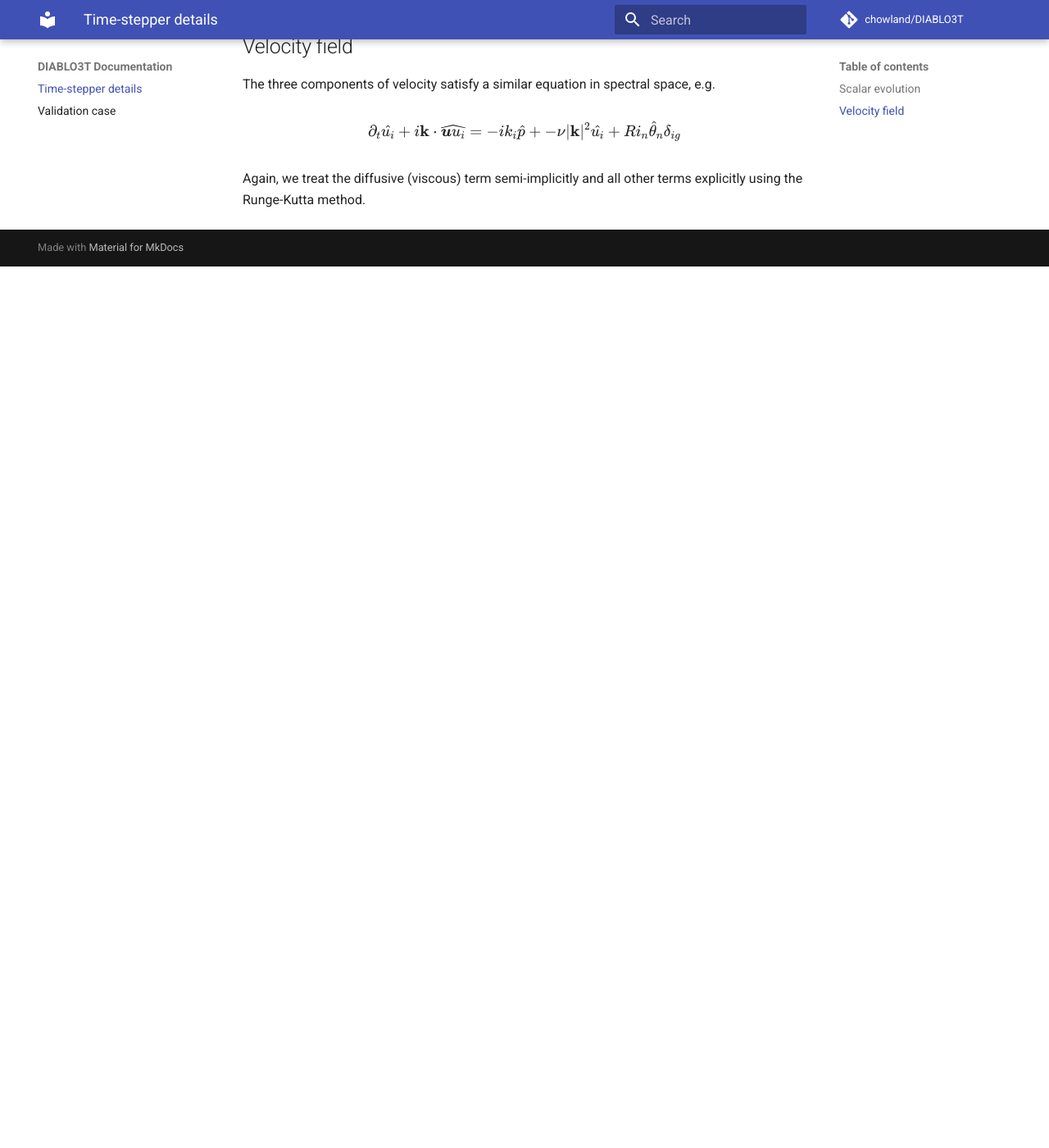
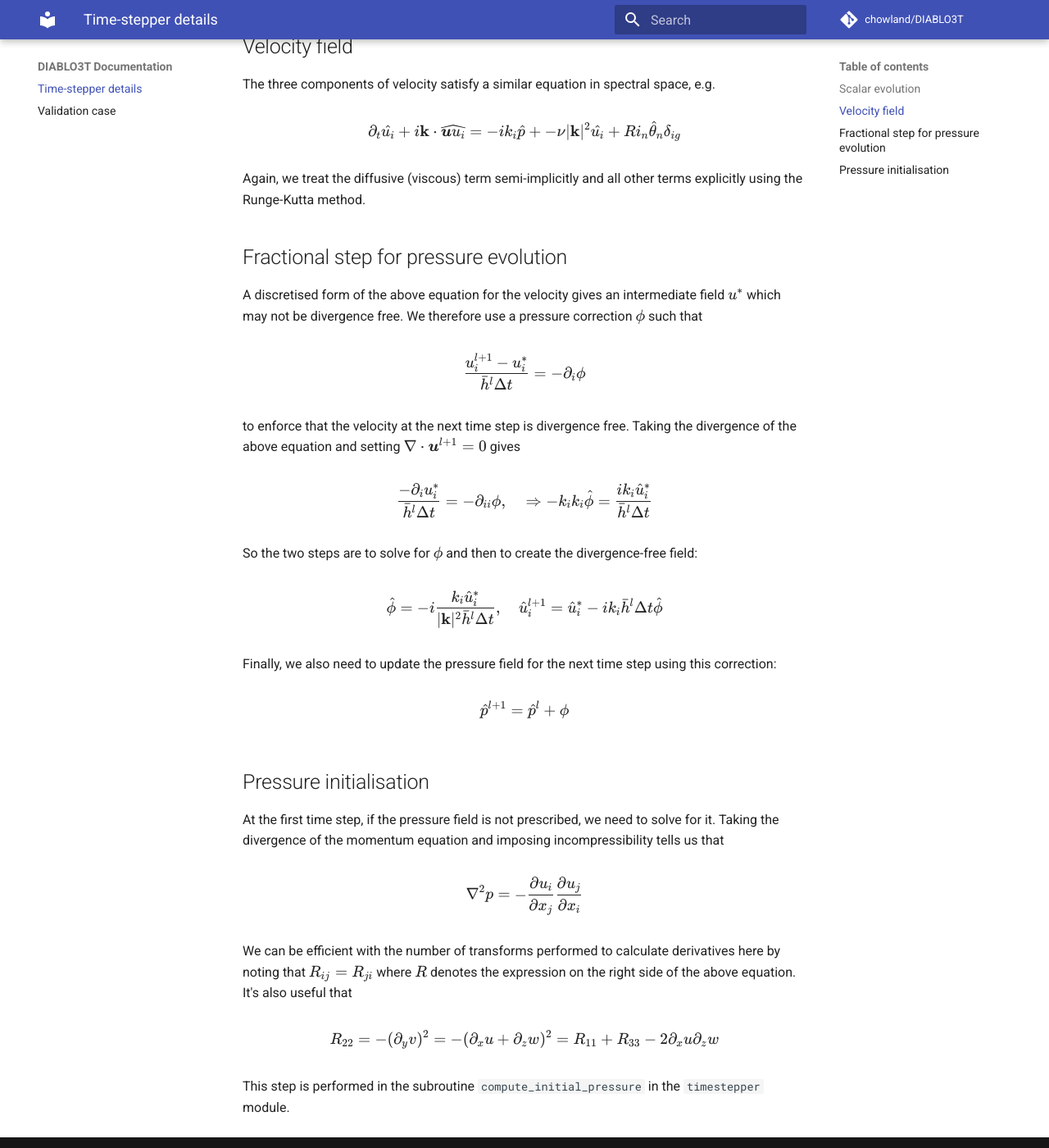
Before and after one commit to chowland/DIABLO3T, an MkDocs documentation site: the page built from docs/timestepper.md, in a window 1280 px wide and 1400 px high, scrolled down 1287 px. Shown: the whole window at 82% size. Built offline with MkDocs 1.6.1 and Material for MkDocs 9.7.7, drawn with Linux system fonts in a browser that asks for light colours; nearby versions of some CDN libraries; comment, search, counter and statistics services are not loaded; before the commit the page ends 1612 px from its top, so only the background shows below that.

Commit message:
Add pressure solve details

```diff
--- a/docs/timestepper.md
+++ b/docs/timestepper.md
@@ -62,3 +62,47 @@ $$
 $$
 
 Again, we treat the diffusive (viscous) term semi-implicitly and all other terms explicitly using the Runge-Kutta method.
+
+## Fractional step for pressure evolution
+A discretised form of the above equation for the velocity gives an intermediate field $u^*$ which may not be divergence free.
+We therefore use a pressure correction $\phi$ such that
+
+$$
+\frac{u_i^{l+1} - u_i^*}{\bar{h}^l \Delta t} = -\partial_i \phi
+$$
+
+to enforce that the velocity at the next time step is divergence free.
+Taking the divergence of the above equation and setting $\nabla \cdot \boldsymbol{u}^{l+1}=0$ gives
+
+$$
+\frac{-\partial_i u_i^*}{\bar{h}^l \Delta t} = -\partial_{ii} \phi , \quad \Rightarrow -k_i k_i \hat{\phi} = \frac{ik_i \hat{u}_i^*}{\bar{h}^l \Delta t}
+$$
+
+So the two steps are to solve for $\phi$ and then to create the divergence-free field:
+
+$$
+\hat{\phi} = -i  \frac{k_i \hat{u}_i^*}{|\mathbf{k}|^2\bar{h}^l\Delta t}, \quad \hat{u}_i^{l+1} = \hat{u}_i^* - ik_i \bar{h}^l \Delta t \hat{\phi}
+$$
+
+Finally, we also need to update the pressure field for the next time step using this correction:
+
+$$
+\hat{p}^{l+1} = \hat{p}^l + \phi
+$$
+
+## Pressure initialisation
+At the first time step, if the pressure field is not prescribed, we need to solve for it.
+Taking the divergence of the momentum equation and imposing incompressibility tells us that
+
+$$
+\nabla^2 p = -\frac{\partial u_i}{\partial x_j} \frac{\partial u_j}{\partial x_i}
+$$
+
+We can be efficient with the number of transforms performed to calculate derivatives here by noting that $R_{ij}=R_{ji}$ where $R$ denotes the expression on the right side of the above equation.
+It's also useful that
+
+$$
+R_{22} = -(\partial_y v)^2 = -(\partial_x u + \partial_z w)^2 = R_{11} + R_{33} - 2\partial_x u \partial_z w
+$$
+
+This step is performed in the subroutine `compute_initial_pressure` in the `timestepper` module.
```
